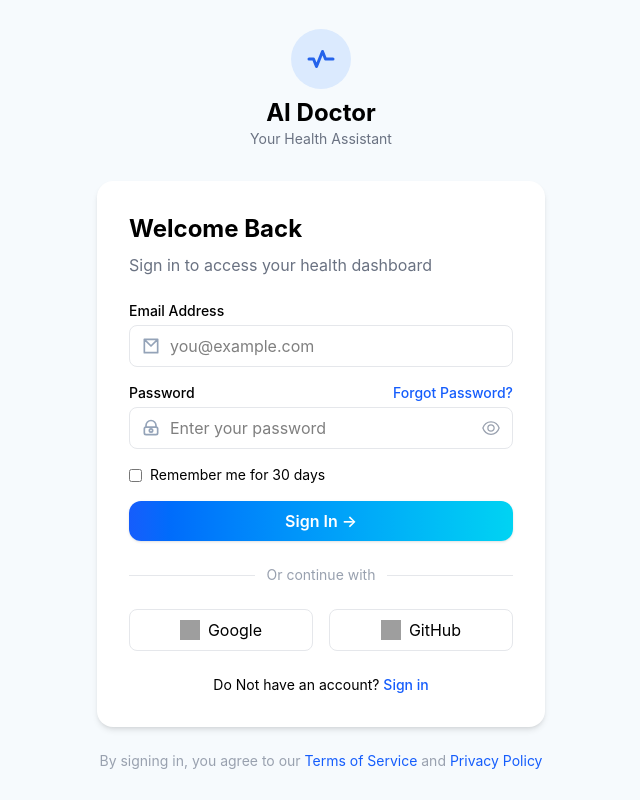
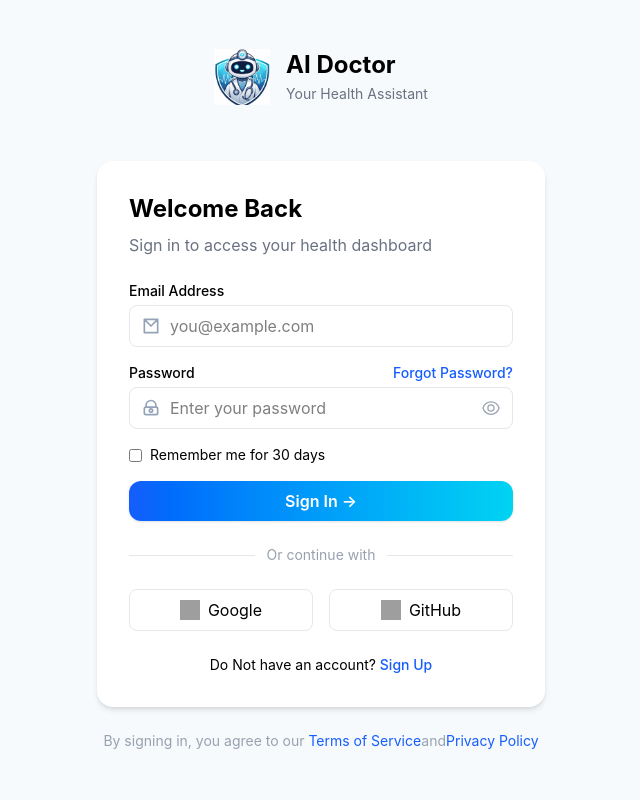
Before and after one commit to redarashid/ai-doctor, a Next.js app: page /register in a window 1280 px wide. Shown: the whole page, without its empty margins (319-959 px from the left). Built offline with nearby package versions, Linux system fonts and the light colour scheme; grey boxes are pictures that could not be loaded.

Commit message:
first commit

```diff
--- a/components/forms/RegisterForm.tsx
+++ b/components/forms/RegisterForm.tsx
@@ -17,26 +17,21 @@ export default function Login() {
       return;
     }
     setError("");
-    // هنا تضع منطق تسجيل الدخول الحقيقي
     alert("Logged in successfully!");
   };
 
   return (
     <div className="min-h-screen flex flex-col items-center justify-center bg-[#f6fafd]">
       <div className="flex flex-col items-center mb-8">
-        <div className="bg-blue-100 rounded-full p-3 mb-2">
-          <svg width="36" height="36" fill="none" viewBox="0 0 24 24">
-            <path
-              d="M4 12h3l2 5 4-10 2 5h5"
-              stroke="#2563eb"
-              strokeWidth="2"
-              strokeLinecap="round"
-              strokeLinejoin="round"
-            />
-          </svg>
+        <div className="flex items-center mb-6 gap-4">
+          <div>
+            <img src="/imges/logo.jpeg" className="w-14 h-14 object-cover" />
+          </div>
+          <div>
+            <h1 className="text-2xl font-bold">AI Doctor</h1>
+            <span className="text-gray-500 text-sm">Your Health Assistant</span>
+          </div>
         </div>
-        <h1 className="text-2xl font-bold">AI Doctor</h1>
-        <span className="text-gray-500 text-sm">Your Health Assistant</span>
       </div>
       <div className="bg-white rounded-2xl shadow-md p-8 w-full max-w-md">
         <h2 className="text-2xl font-bold mb-2">Welcome Back</h2>
@@ -176,7 +171,7 @@ export default function Login() {
             type="button"
             onClick={() => router.push("/login")}
             className="text-blue-600 font-medium hover:underline cursor-pointer">
-            Sign in
+            Sign Up
           </button>
         </p>
       </div>
@@ -184,8 +179,8 @@ export default function Login() {
         By signing in, you agree to our{" "}
         <a href="#" className="text-blue-600 hover:underline">
           Terms of Service
-        </a>{" "}
-        and{" "}
+        </a>
+        and
         <a href="#" className="text-blue-600 hover:underline">
           Privacy Policy
         </a>
```
